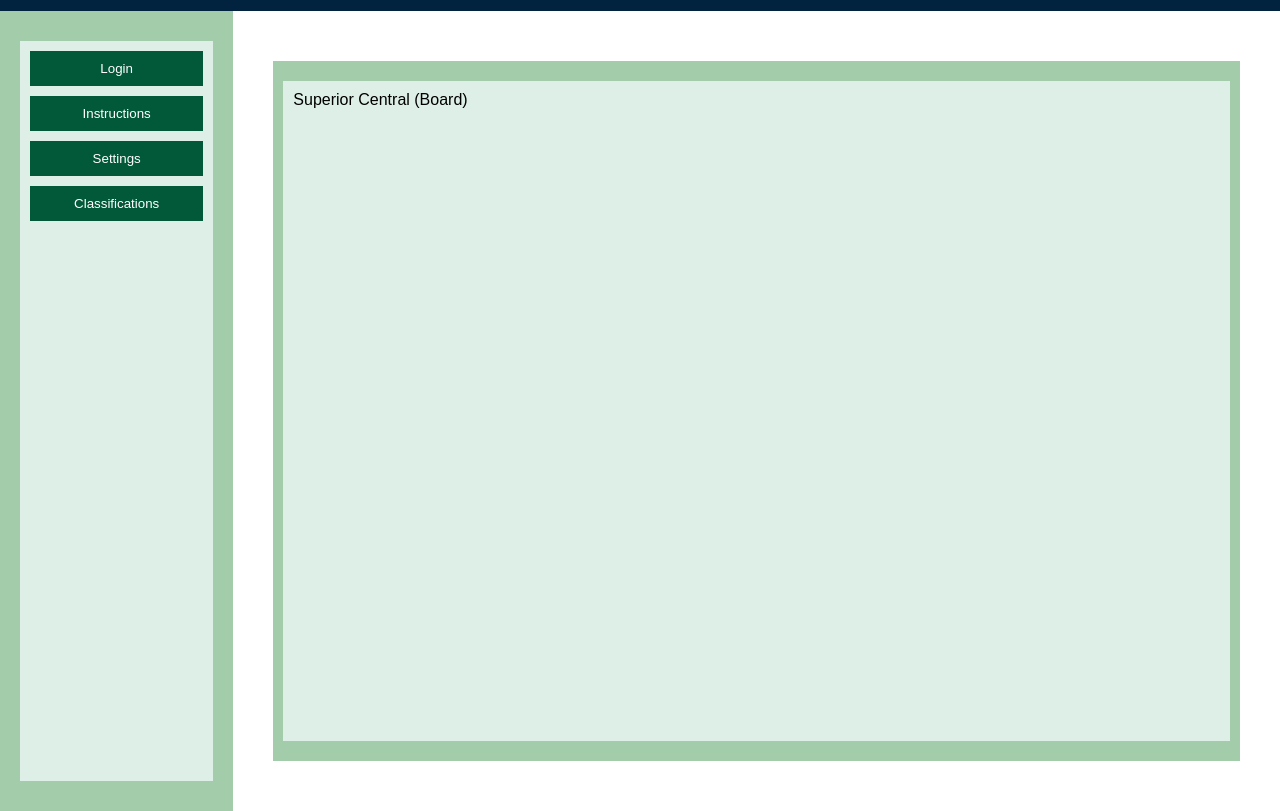
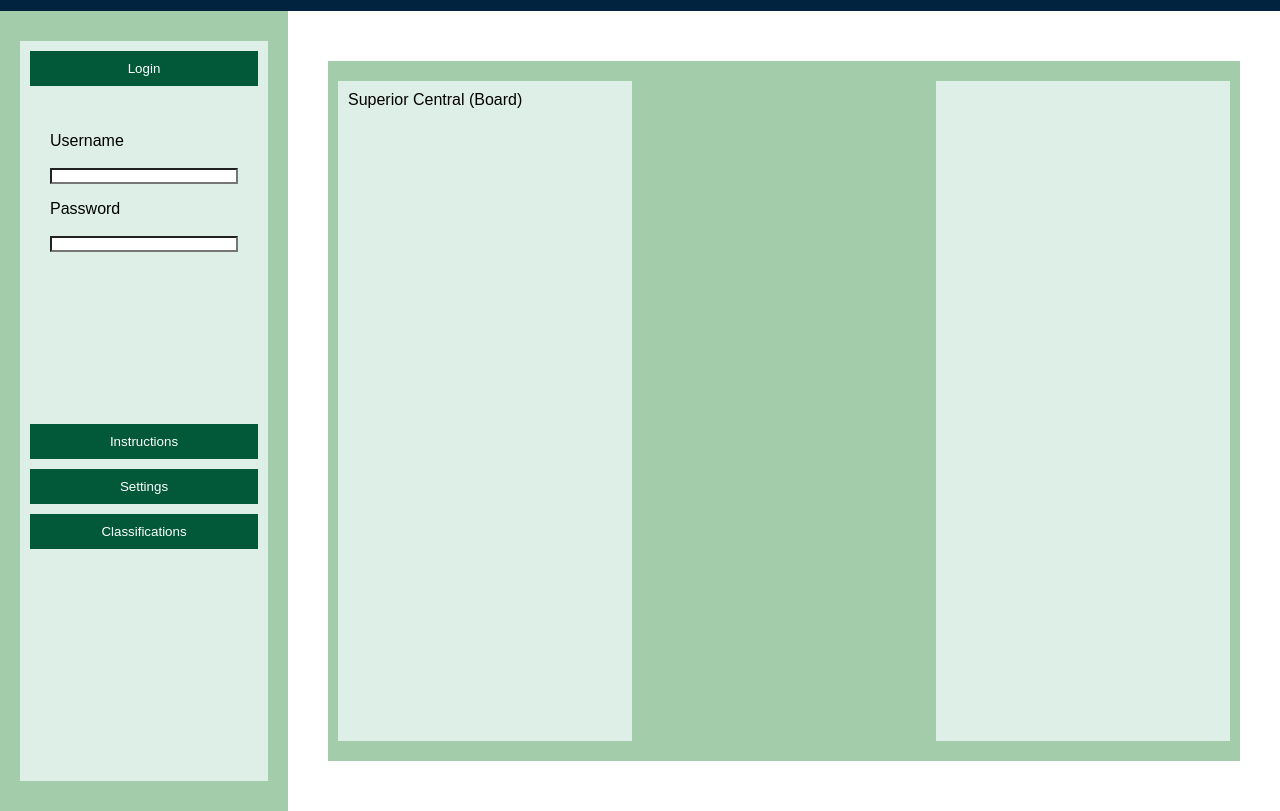
Before and after one commit to ThiagoVMarcon/Web-Technologies, a plain HTML site: page index.html in a window 1280 px wide. Shown: the part 66-877 px from the top of the page. Drawn offline with Linux system fonts and the light colour scheme.

Commit message:
Update index.html

```diff
--- a/index.html
+++ b/index.html
@@ -12,18 +12,16 @@
     <div class="container">
         <div class="left-box">
             <div class="left-top">
-                <button id="login-button" onclick="openModal(event)">Login</button>
-                <div id="login-modal">
-                    <div class="login-modal-content">
-                        <p>Username</p>
-                            <input type="text" id="login-box">
-                        <p>Password</p>
-                            <input type="password" id="login-box">
-                    </div>
+                <button id="login-button" onclick="openCollapsible()" class="button">Login</button>
+                <div id="collapsible-content" class="login-modal-content">
+                    <p>Username</p>
+                        <input type="text" id="login-box">
+                    <p>Password</p>
+                        <input type="password" id="login-box">
                 </div>
-                <button id="instructions-button" onclick="openModal(event)">Instructions</button>
-                <button id="settings-button" onclick="openModal(event)">Settings</button>
-                <button id="classification-button" onclick="openModal(event)">Classifications</button>
+                <button id="instructions-button" onclick="openModal(event)" class="button">Instructions</button>
+                <button id="settings-button" onclick="openModal(event)" class="button">Settings</button>
+                <button id="settings-button" onclick="openModal(event)" class="button">Classifications</button>
             </div>
         </div>
         <div class="middle-box">
@@ -74,7 +72,7 @@
                                 <li>O jogador que não pode ganhar perde o jogo</li>
                                 <li>No exemplo acima, ganham as brancas</li>
                         </ul>
-                        <button id="close-button" onclick="closeModal()">Close</button>
+                        <button id="instructions-close-button" onclick="closeModal()">Close</button>
                     </div>
                 </div>
                 <div id="settings-modal" class="modal">
@@ -84,15 +82,14 @@
                         <ul>
                             <li>Caixa para mudar as configurações</li>
                         </ul>
-                        <button id="close-button" onclick="closeModal()">Close</button>
-
+                        <button id="settings-close-button" onclick="closeModal()">Close</button>
                     </div>
                 </div>
+                <div id="board"></div>
                 <div class="middle-top-center"></div>
             </div>
         </div>
     </div>
     <script src="./page.js"></script>
-    <script src="./table.js"></script>
 </body>
 </html>
```
